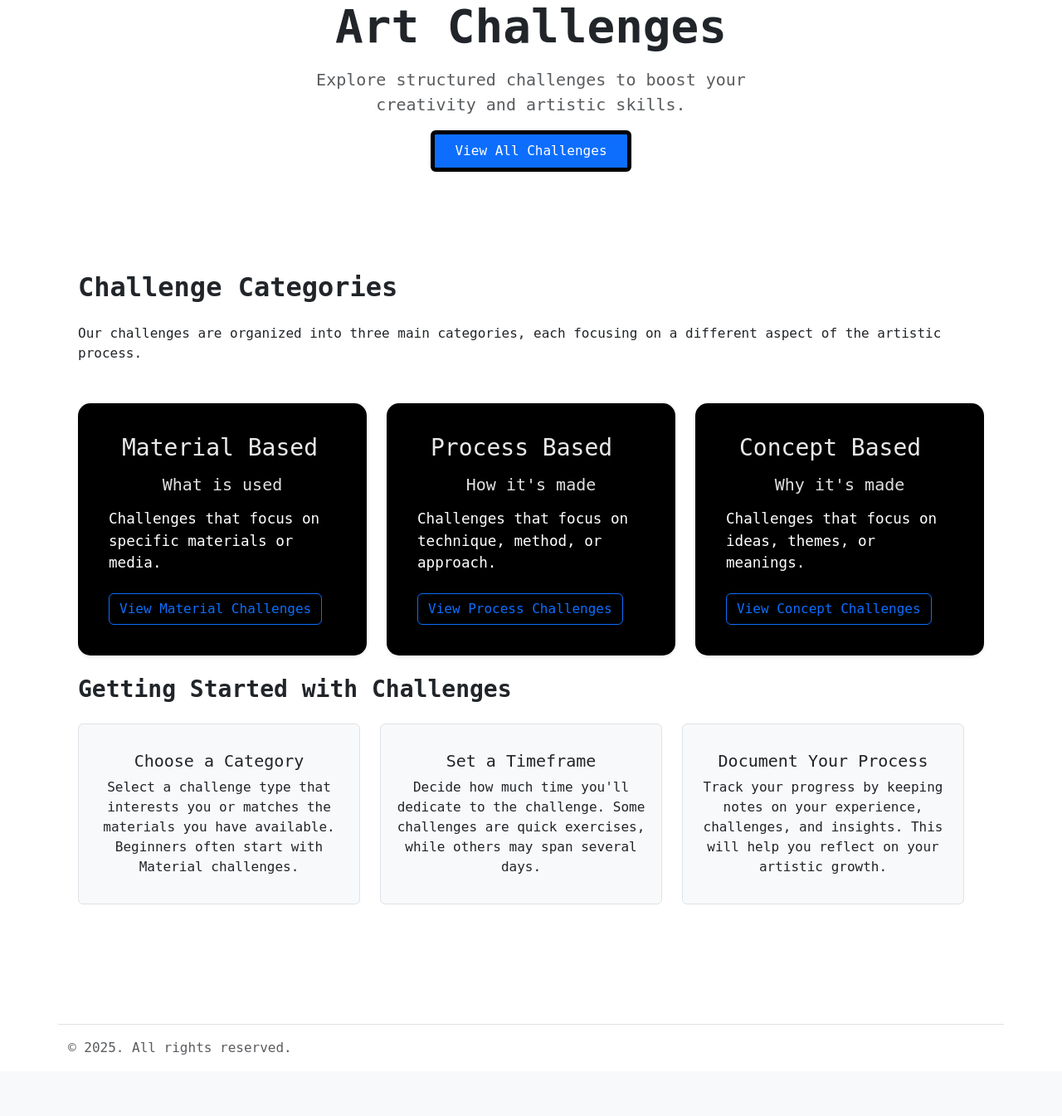
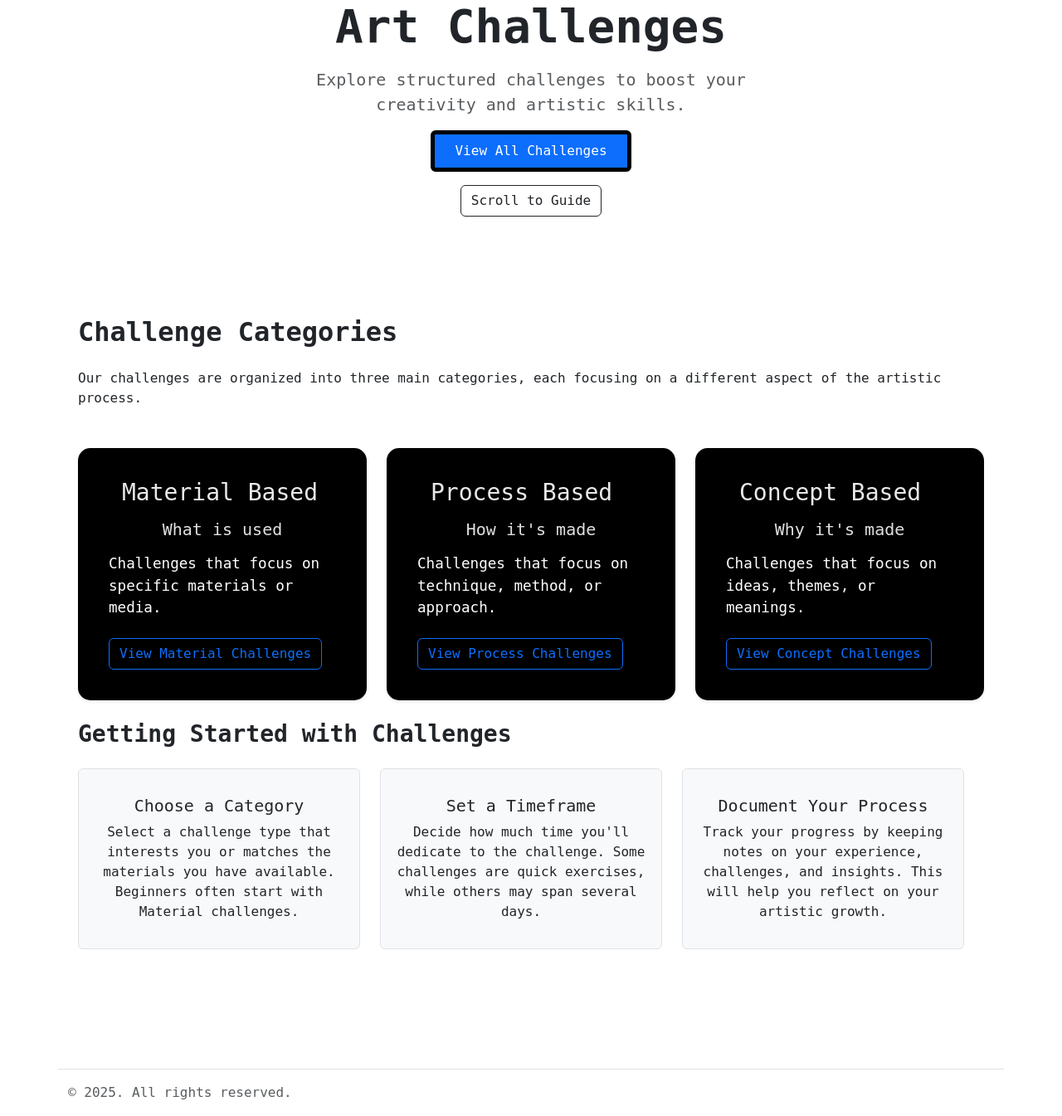
Before and after one commit to MMLewis1225/art-site, a PHP site: template src/templates/challenges.php in a window 1280 px wide. Shown: the part 154-1499 px from the top of the page at 83% size. Before the commit the page ends 1425 px from the top, so only its background shows below. Run offline with PHP 8.4, Linux system fonts and the light colour scheme; the template is opened without the code that fills it, so the values that code supplies are empty; a stand-in replaces the project's code that opens the database connection.

Commit message:
scroll button on challenges

```diff
--- a/src/templates/challenges.php
+++ b/src/templates/challenges.php
@@ -29,7 +29,17 @@
             Explore structured challenges to boost your creativity and
             artistic skills.
           </p>
-          <a href="index.php?command=challenge_search" class="btn btn-primary px-4 py-2 challenge">View All Challenges</a>
+
+          <a href="index.php?command=challenge_search" class="btn btn-primary px-4 py-2 challenge mb-3">View All Challenges</a>
+
+          <!-- Surprise Me Button -->
+          <div>
+            <button id="scrollBtn" class="btn btn-outline-dark">
+                Scroll to Guide
+            </button>
+          </div>
+
+
         </div>
       </div>
     </section>
@@ -112,7 +122,8 @@
       </div>
 
       <!-- Getting Started Guide -->
-      <div class="row mb-5">
+      <div class="row mb-5" id="getting-started">
+
         <div class="col-12">
           <h3 class="fw-bold mb-4">Getting Started with Challenges</h3>
           <div class="row g-4">
@@ -170,5 +181,14 @@
     integrity="sha384-C6RzsynM9kWDrMNeT87bh95OGNyZPhcTNXj1NW7RuBCsyN/o0jlpcV8Qyq46cDfL"
     crossorigin="anonymous"
   ></script>
+  <script>
+  document.getElementById('scrollBtn').addEventListener('click', () => {
+    const target = document.getElementById('getting-started');
+    if (target) {
+      target.scrollIntoView({ behavior: 'smooth', block: 'start' });
+    }
+  });
+</script>
+
 </body>
 </html>
--- a/src/templates/home.php
+++ b/src/templates/home.php
@@ -55,8 +55,8 @@
         </div>
       </div>
       <div class="text-center my-4">
-        <button id="confettiBtn" class="btn btn-lg ">
-          🎉 Celebrate Creativity!
+        <button id="confettiBtn" class="btn btn-lg btn-success">
+            🎉 Celebrate Creativity!
         </button>
       </div>
 
```
